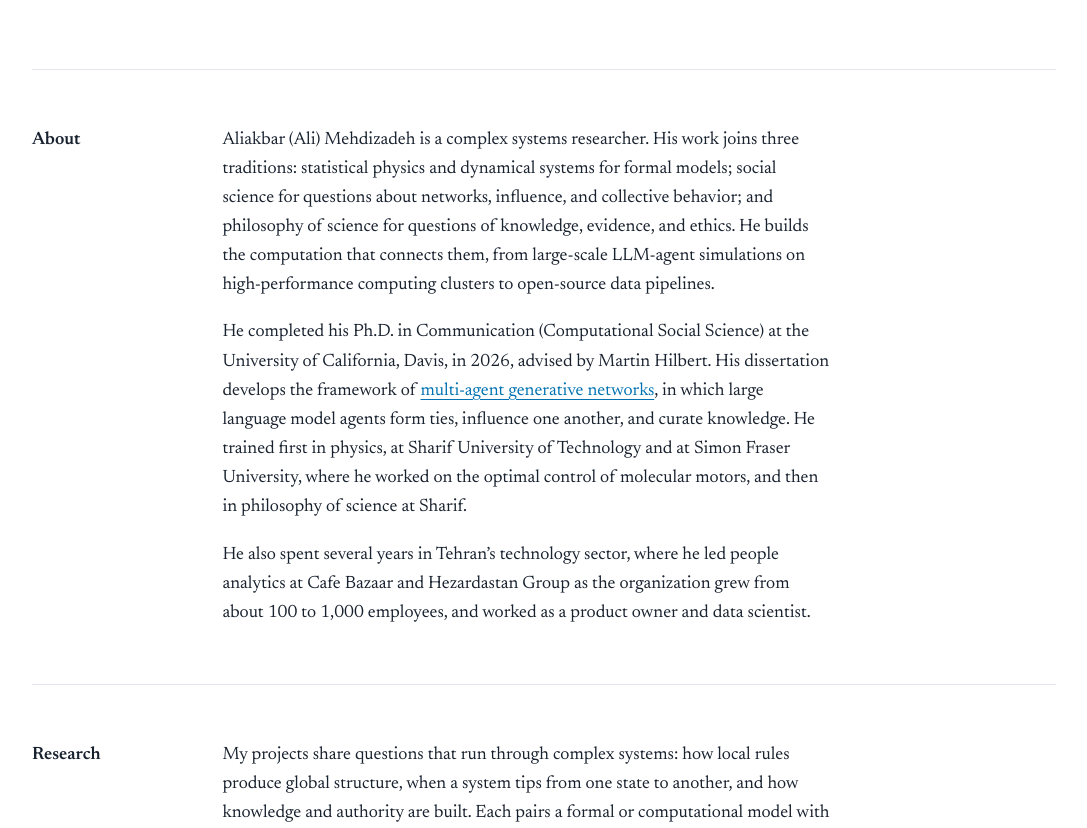
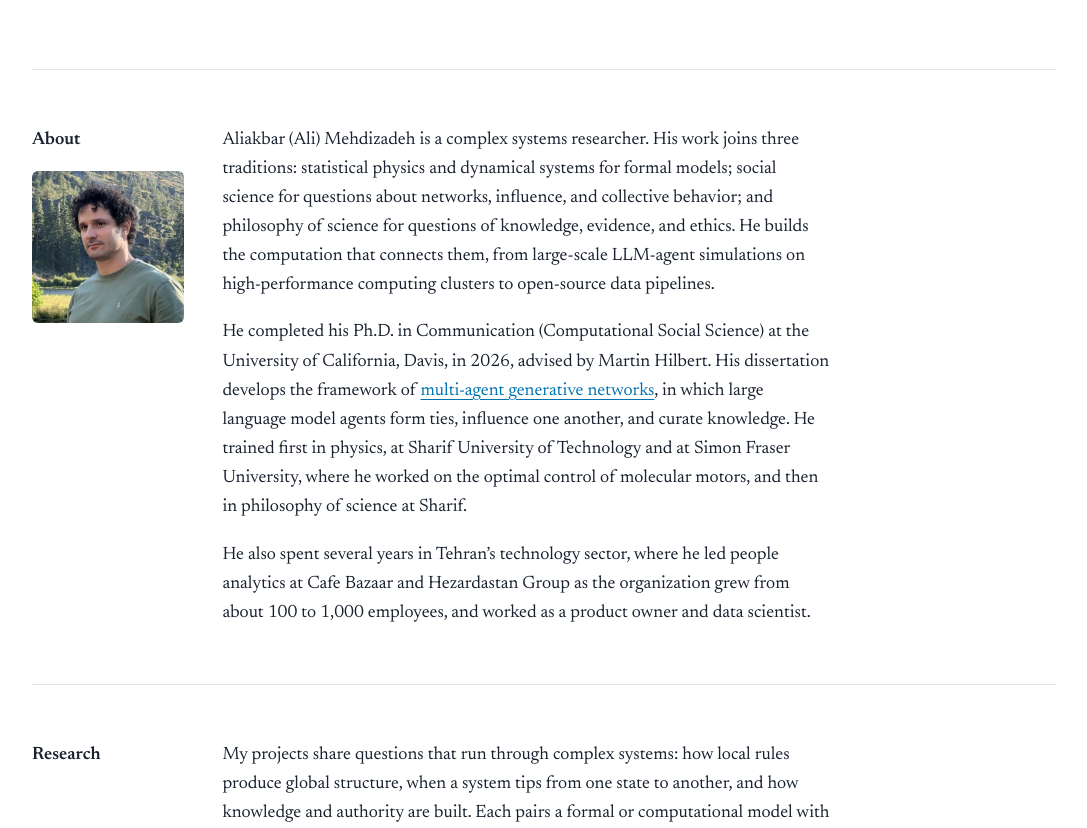
Before and after one commit to AliakbarMehdizadeh/AliakbarMehdizadeh.github.io, a plain HTML site: page index.html in a window 1280 px wide. Shown: the part 689-1517 px from the top of the page, without its empty margins (96-1183 px from the left). Drawn offline with Linux system fonts and the light colour scheme.

Commit message:
Add portrait photo
Square head-and-shoulders crop (440 px, metadata stripped) shown beside
the bio in About, and referenced as the Person image in the JSON-LD.

Co-Authored-By: Claude Opus 5.5 <noreply@anthropic.com>
Claude-Session: https://claude.ai/code/session_01JUT8M24Rcqe9UT53UqCkz6

```diff
--- a/index.html
+++ b/index.html
@@ -240,13 +240,27 @@ cite { font-style: italic; }
     column-gap: var(--gap);
   }
 }
-.block > h2 {
+.block > h2,
+.block > .side > h2 {
   font-size: 1.125rem;
   font-weight: 600;
   line-height: 1.62;
   margin: 0 0 1rem;
 }
-@media (min-width: 52rem) { .block > h2 { margin: 0; } }
+@media (min-width: 52rem) { .block > h2, .block > .side > h2 { margin: 0; } }
+
+/* Portrait in the label column of About */
+.portrait {
+  display: block;
+  width: 8rem;
+  height: auto;
+  aspect-ratio: 1;
+  object-fit: cover;
+  border-radius: 6px;
+  margin: 0 0 1.25rem;
+  background: var(--plate);
+}
+@media (min-width: 52rem) { .portrait { width: 100%; max-width: var(--label); margin: 1rem 0 0; } }
 
 .text p { margin: 0 0 1em; }
 .text > :last-child { margin-bottom: 0; }
@@ -334,6 +348,7 @@ cite { font-style: italic; }
       "familyName": "Mehdizadeh",
       "url": "https://aliakbarmehdizadeh.github.io/",
       "email": "mailto:amehdizadeh@ucdavis.edu",
+      "image": "https://aliakbarmehdizadeh.github.io/assets/photo.jpg",
       "jobTitle": "Complex Systems Researcher",
       "description": "Complex systems researcher (Ph.D., University of California, Davis) who combines statistical physics, social science, philosophy of science, and large-scale computation to study human-AI societies.",
       "alumniOf": [
@@ -462,7 +477,10 @@ cite { font-style: italic; }
   </section>
 
   <section class="block" id="about" aria-labelledby="about-h">
-    <h2 id="about-h">About</h2>
+    <div class="side">
+      <h2 id="about-h">About</h2>
+      <img class="portrait" src="/assets/photo.jpg" width="440" height="440" alt="Portrait of Aliakbar Mehdizadeh" decoding="async">
+    </div>
     <div class="text">
       <p>Aliakbar (Ali) Mehdizadeh is a complex systems researcher. His work joins three traditions: statistical physics and dynamical systems for formal models; social science for questions about networks, influence, and collective behavior; and philosophy of science for questions of knowledge, evidence, and ethics. He builds the computation that connects them, from large-scale LLM-agent simulations on high-performance computing clusters to open-source data pipelines.</p>
       <p>He completed his Ph.D. in Communication (Computational Social Science) at the University of California, Davis, in 2026, advised by Martin Hilbert. His dissertation develops the framework of <a href="https://doi.org/10.1007/978-1-4614-7163-9_110282-1">multi-agent generative networks</a>, in which large language model agents form ties, influence one another, and curate knowledge. He trained first in physics, at Sharif University of Technology and at Simon Fraser University, where he worked on the optimal control of molecular motors, and then in philosophy of science at Sharif.</p>
```
Also changed, not shown: assets/photo.jpg (added), 1 other file.
